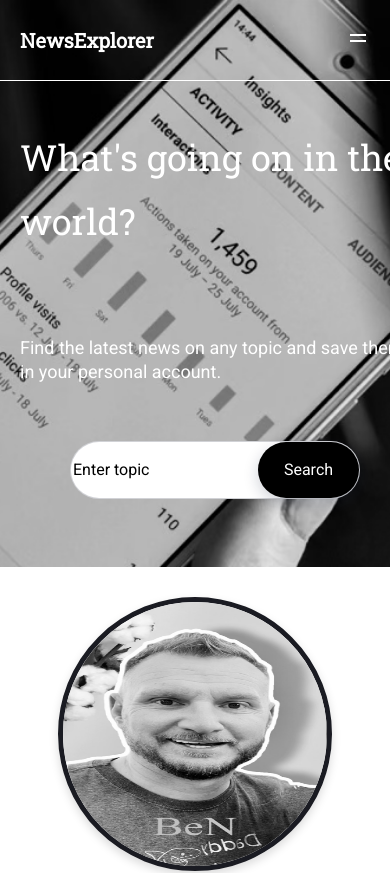
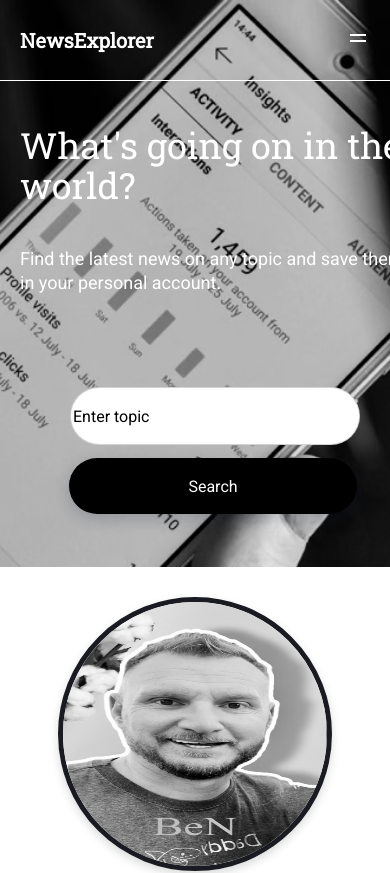
Before and after one commit to blinn26/project-name-frontend, a React (Create React App) app: page / in a window 390 px wide. Shown: the top 873 px of the page. Built offline with nearby package versions, Linux system fonts and the light colour scheme; no server answers.

Commit message:
save save save

```diff
--- a/src/components/Header/Header.css
+++ b/src/components/Header/Header.css
@@ -20,7 +20,6 @@
   flex-direction: column;
   justify-content: space-between;
   width: 70%;
-  height: 70%;
   margin: 0 auto;
   padding: 20px;
   align-items: center;
@@ -57,7 +56,7 @@
   .header__title {
     font-family: 'Roboto Slab', serif;
     font-size: 36px;
-    line-height: 64px;
+    line-height: 40px;
     font-weight: 400;
     color: #FFFFFF;
   }
@@ -67,12 +66,13 @@
 
   .header__content {
     width: 100%;
+
   }
 
   .header__title {
     font-family: 'Roboto Slab', serif;
     font-size: 36px;
-    line-height: 64px;
+    line-height: 40px;
     font-weight: 400;
     color: #FFFFFF;
   }
--- a/src/components/SearchForm/SearchForm.css
+++ b/src/components/SearchForm/SearchForm.css
@@ -1,3 +1,4 @@
+/* Default styles */
 .search-form {
   width: 100%;
   max-width: 608px;
@@ -11,15 +12,12 @@
   align-items: center;
 }
 
-
-
 .search-form__field {
   display: flex;
   align-items: center;
   justify-content: space-between;
   width: 100%;
   cursor: pointer;
-
 }
 
 .search-form__input {
@@ -62,44 +60,21 @@
 }
 
 /* Modifier: header--tablet */
-@media (max-width: 768px) {
+@media (min-width: 768px) and (max-width: 1439px) {
   .search-form {
     width: 80%;
-    /* decrease the width on smaller screens */
   }
 }
 
-@media screen and (max-width: 420px) {
+@media screen and (min-width: 320px) and (max-width: 767px) {
   .search-form {
     width: 288px;
     height: 56px;
     background-color: white;
+    position: relative;
     border-radius: 100px;
+    top: 75px;
     box-shadow: 0px 0px 0px 1px rgba(209, 210, 214, 1);
-  }
-
-  .search-form__field {
-    /* display: flex; */
-    align-items: center;
-    justify-content: space-between;
-    width: 100%;
-    cursor: pointer;
-  }
-
-  .search-form__input {
-    border: none;
-    font-size: 16px;
-    font-family: 'Roboto', sans-serif;
-    color: #182188;
-    border-radius: 100px;
-    outline: none;
-    flex-grow: 1;
-    cursor: pointer;
-  }
-
-  .search-form__input::placeholder {
-    color: #000000;
-    cursor: pointer;
   }
 
   .search-form__button {
@@ -113,6 +88,10 @@
     cursor: pointer;
     border-radius: 100px;
     outline: none;
+    position: absolute;
+    bottom: 200px;
+    top: 70px;
+    right: 2px;
     box-shadow: 0px 5px 15px rgba(14, 26, 57, 0.2);
   }
 }
```
